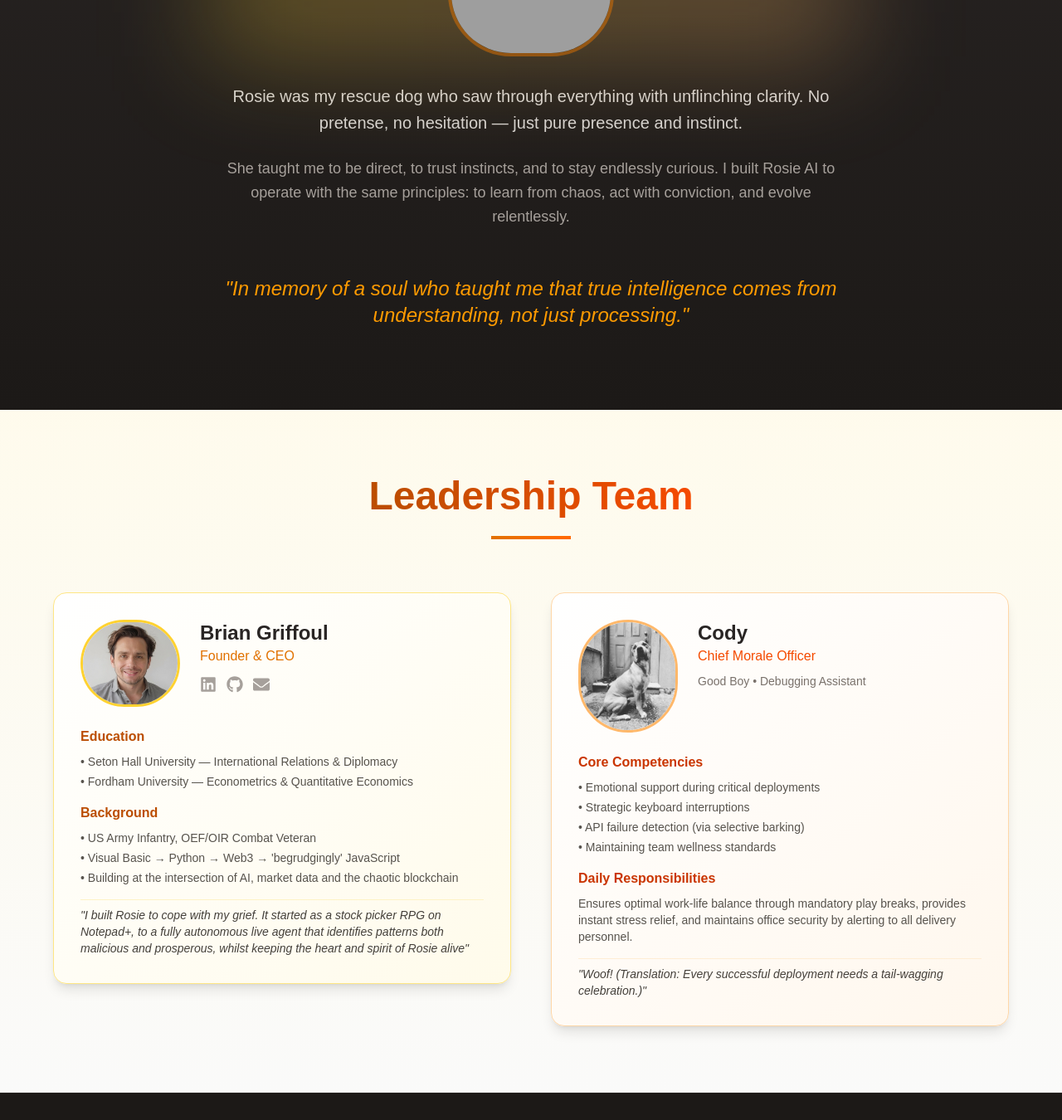
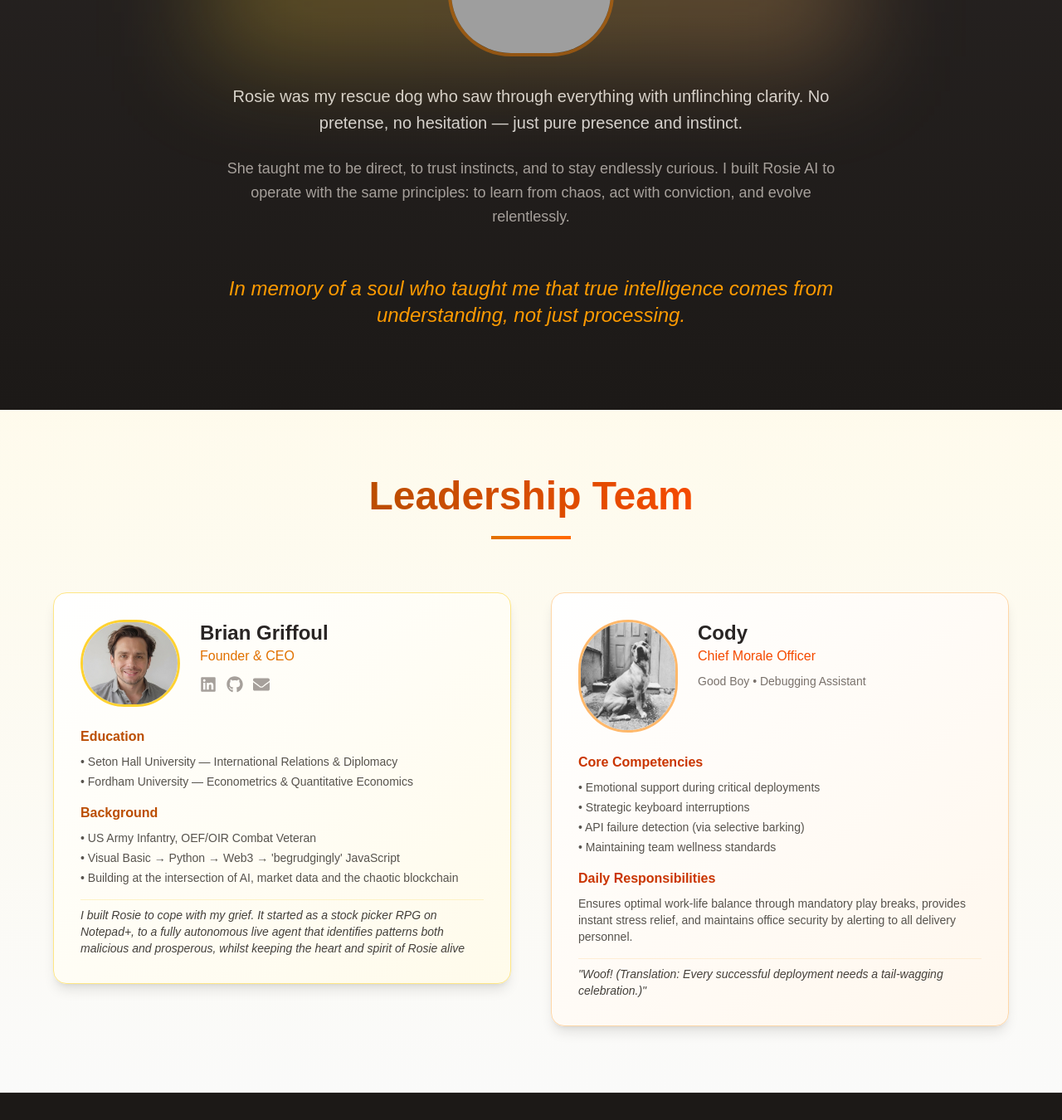
Before and after one commit to Xarbin/Rosie-Learning-Systems, a Next.js app in the folder studio/frontend/: page / in a window 1280 px wide. Shown: the part 2706-4056 px from the top of the page at 83% size. Built offline with nearby package versions, Linux system fonts and the light colour scheme; grey boxes are pictures that could not be loaded.

Commit message:
misc changes

```diff
--- a/studio/frontend/pages/index.js
+++ b/studio/frontend/pages/index.js
@@ -350,8 +350,8 @@ export default function Home() {
               </p>
 
               <blockquote className="text-2xl font-light italic text-amber-500 pt-8">
-                "In memory of a soul who taught me that true intelligence
-                comes from understanding, not just processing."
+                In memory of a soul who taught me that true intelligence
+                comes from understanding, not just processing.
               </blockquote>
             </div>
           </div>
@@ -417,9 +417,9 @@ export default function Home() {
                     </div>
 
                     <p className="text-stone-700 text-sm italic pt-2 border-t border-amber-100">
-                      "I built Rosie to cope with my grief. It started as a stock picker RPG on Notepad+, to a fully
+                      I built Rosie to cope with my grief. It started as a stock picker RPG on Notepad+, to a fully
                       autonomous live agent that identifies patterns both malicious and prosperous, whilst keeping
-                      the heart and spirit of Rosie alive"
+                      the heart and spirit of Rosie alive
                     </p>
                   </div>
                 </div>
@@ -464,8 +464,8 @@ export default function Home() {
                     </div>
 
                     <p className="text-stone-700 text-sm italic pt-2 border-t border-orange-100">
-                      "Woof! (Translation: Every successful deployment needs a
-                      tail-wagging celebration.)"
+                      &quot;Woof! (Translation: Every successful deployment needs a
+                      tail-wagging celebration.)&quot;
                     </p>
                   </div>
                 </div>
```
